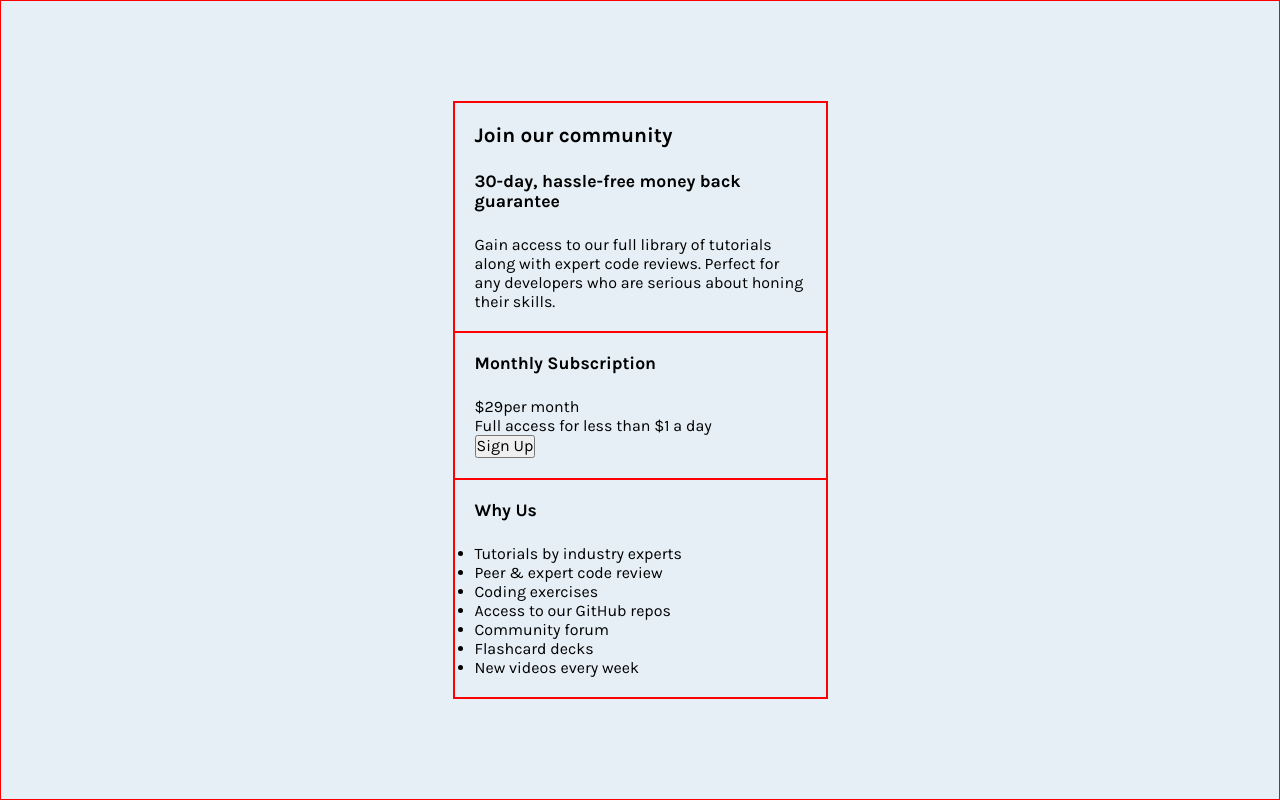
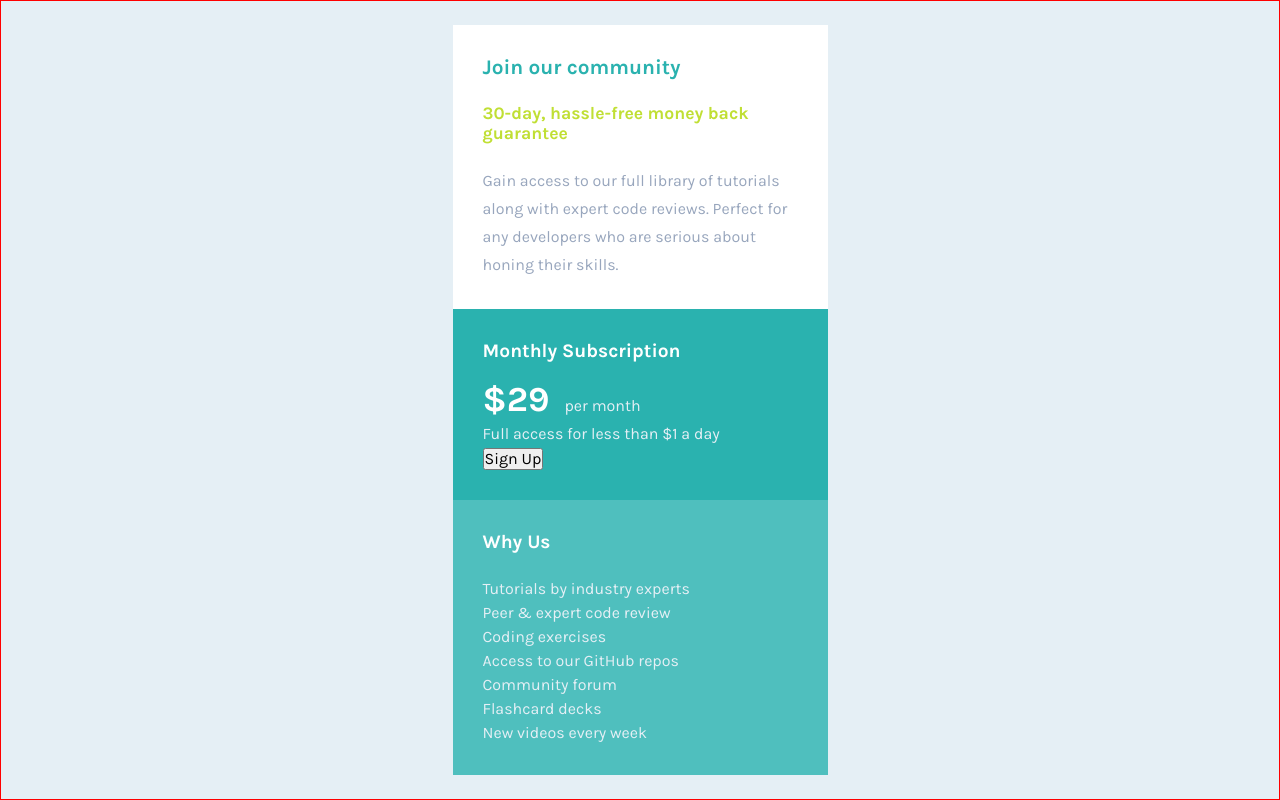
Before and after one commit to daniel-papp/fem-single-price-grid-component, a plain HTML site: page index.html in a window 1280 px wide. Drawn offline with Linux system fonts and the light colour scheme.

Commit message:
Add coloring and typography

```diff
--- a/index.html
+++ b/index.html
@@ -11,7 +11,7 @@
         <div class="component">
             <div class="section section-1">
                 <h1>Join our community</h1>
-                <h2>30-day, hassle-free money back guarantee</h2>
+                <h3>30-day, hassle-free money back guarantee</h2>
                 <p>Gain access to our full library of tutorials along with expert code reviews. Perfect for any developers who are serious about honing their skills.</p>
             </div>
             <div class="section section-2">
--- a/scss/_config.scss
+++ b/scss/_config.scss
@@ -3,6 +3,7 @@
 $clr-primary: hsl(179, 62%, 43%);
 $clr-bright: hsl(71, 73%, 54%);
 $clr-background: hsl(204, 43%, 93%);
+$clr-light-text: hsl(204, 43%, 93%);
 $clr-medium-text: hsl(218, 22%, 67%);
 $clr-white: #FFFFFF;
 
--- a/scss/main.scss
+++ b/scss/main.scss
@@ -12,8 +12,6 @@
 }
 
 .component {
-    border: 1px solid red;
-
     display: flex;
     flex-direction: column;
     justify-content: center;
@@ -22,16 +20,80 @@
 }
 
 .section {
-    border: 1px solid red;
-    padding: 20px;
+    padding: 30px;
+
+    h1, h2, h3 {
+        margin-bottom: 1.5rem;
+        font-weight: 700;
+    }
 
     h1 {
         font-size: 1.3rem;
-        margin-bottom: 1.5rem;
     }
 
     h2 {
+        font-size: 1.2rem;
+    }
+
+    h3 {
         font-size: 1.1rem;
-        margin-bottom: 1.5rem;
+    }
+
+    p {
+        line-height: 1.75rem;
     }
 }
+
+.section-1 {
+    background-color: c.$clr-white;
+
+    h1 {
+        color: c.$clr-primary;
+    }
+
+    h3 {
+        color: c.$clr-bright;
+    }
+
+    p {
+        color: c.$clr-medium-text;
+    }
+}
+
+.section-2 {
+    background-color: c.$clr-primary;
+
+    h2 {
+        color: c.$clr-white;
+    }
+
+    p {
+        color: c.$clr-light-text;
+
+        span {
+            font-size: 2.2rem;
+            font-weight: 700;
+            color: c.$clr-white;
+            margin-right: 15px;
+        }
+
+    }
+
+    .pricing {
+        color: red;
+    }
+}
+
+.section-3 {
+    background-color: desaturate(lighten(c.$clr-primary, 10%), 15%);
+
+    h2 {
+        color: c.$clr-white;
+    }
+
+    li {
+        color: c.$clr-light-text;
+        list-style: none;
+        line-height: 1.5rem;
+    }
+}
```
Also changed, not shown: css/main.css, 1 other file.
